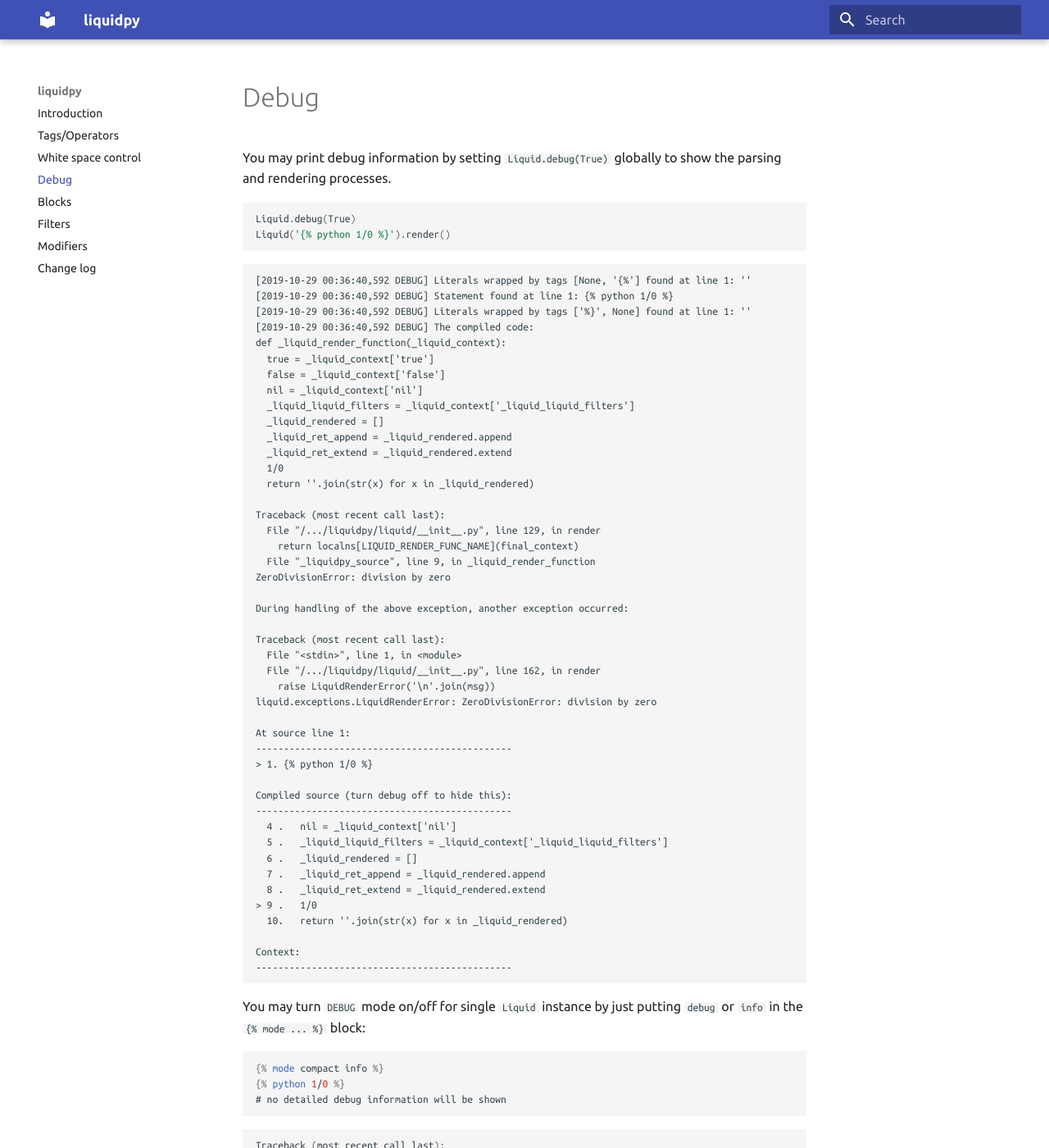
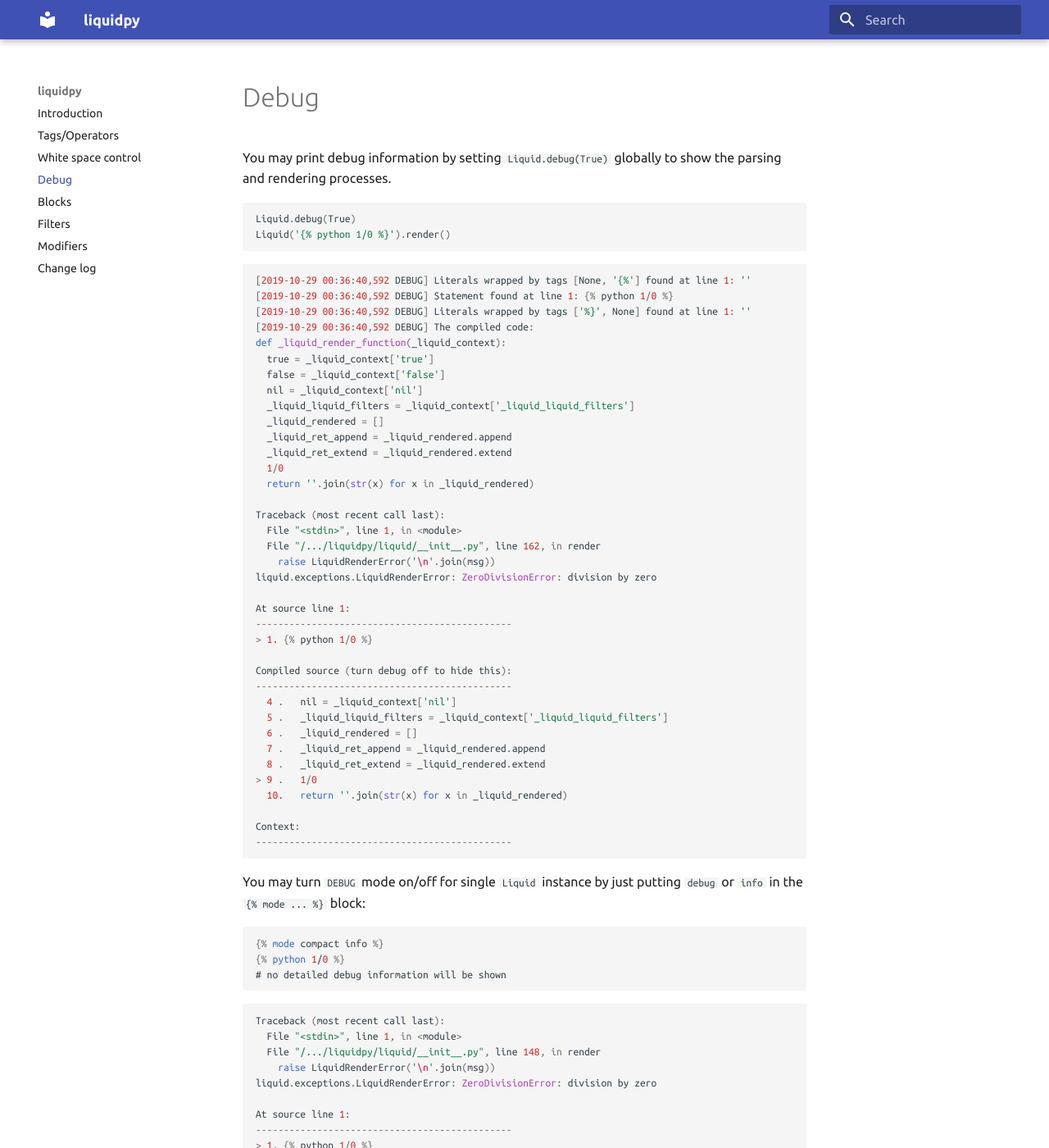
Before and after one commit to pwwang/liquidpy, an MkDocs documentation site: the page built from docs/debug.md, in a window 1280 px wide and 1400 px high. Shown: the whole window at 82% size. Built offline with MkDocs 1.6.1 and Material for MkDocs 9.7.7, drawn with Linux system fonts in a browser that asks for light colours; some of the changed text lies outside the part shown.

````diff
--- a/docs/debug.md
+++ b/docs/debug.md
@@ -4,7 +4,7 @@
 Liquid.debug(True)
 Liquid('{% python 1/0 %}').render()
 ```
-```log
+```python
 [2019-10-29 00:36:40,592 DEBUG] Literals wrapped by tags [None, '{%'] found at line 1: ''
 [2019-10-29 00:36:40,592 DEBUG] Statement found at line 1: {% python 1/0 %}
 [2019-10-29 00:36:40,592 DEBUG] Literals wrapped by tags ['%}', None] found at line 1: ''
@@ -19,14 +19,6 @@
   _liquid_ret_extend = _liquid_rendered.extend
   1/0
   return ''.join(str(x) for x in _liquid_rendered)
-
-Traceback (most recent call last):
-  File "/.../liquidpy/liquid/__init__.py", line 129, in render
-    return localns[LIQUID_RENDER_FUNC_NAME](final_context)
-  File "_liquidpy_source", line 9, in _liquid_render_function
-ZeroDivisionError: division by zero
-
-During handling of the above exception, another exception occurred:
 
 Traceback (most recent call last):
   File "<stdin>", line 1, in <module>
@@ -61,14 +53,6 @@
 ```
 ```python
 Traceback (most recent call last):
-  File "/.../liquidpy/liquid/__init__.py", line 129, in render
-    return localns[LIQUID_RENDER_FUNC_NAME](final_context)
-  File "_liquidpy_source", line 9, in _liquid_render_function
-ZeroDivisionError: division by zero
-
-During handling of the above exception, another exception occurred:
-
-Traceback (most recent call last):
   File "<stdin>", line 1, in <module>
   File "/.../liquidpy/liquid/__init__.py", line 148, in render
     raise LiquidRenderError('\n'.join(msg))
--- a/liquid/__init__.py
+++ b/liquid/__init__.py
@@ -145,7 +145,7 @@
 				self.stream.stream.readlines(), finalcode.codes[lineno-1].lineno, 1))
 
 			if not stack_with_file or not Liquid.debug(): # not at debug level
-				raise LiquidRenderError('\n'.join(msg))
+				raise LiquidRenderError('\n'.join(msg)) from None
 
 			msg.append('')
 			msg.append('Compiled source (turn debug off to hide this):')
@@ -159,4 +159,4 @@
 			for key, val in context.items():
 				msg.append('  {}: {!r}'.format(key, val))
 
-			raise LiquidRenderError('\n'.join(msg))
+			raise LiquidRenderError('\n'.join(msg)) from None
````
Also changed, not shown: docs/blocks.md (+13 -5 lines), docs/filters.md (+13 -4 lines), docs/modifiers.md (+3 -2 lines), docs/wscontrol.md (+3 -3 lines), 5 other files.
